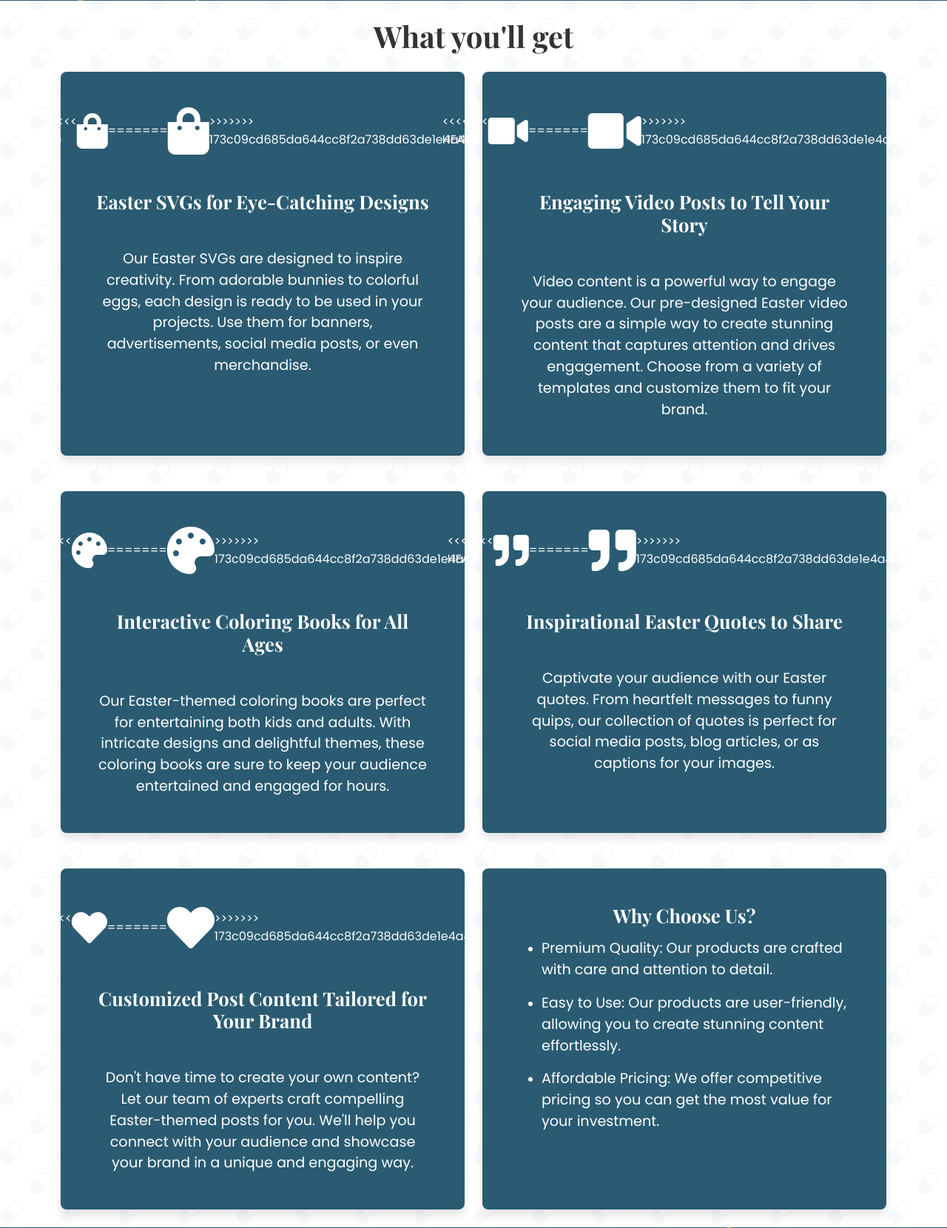
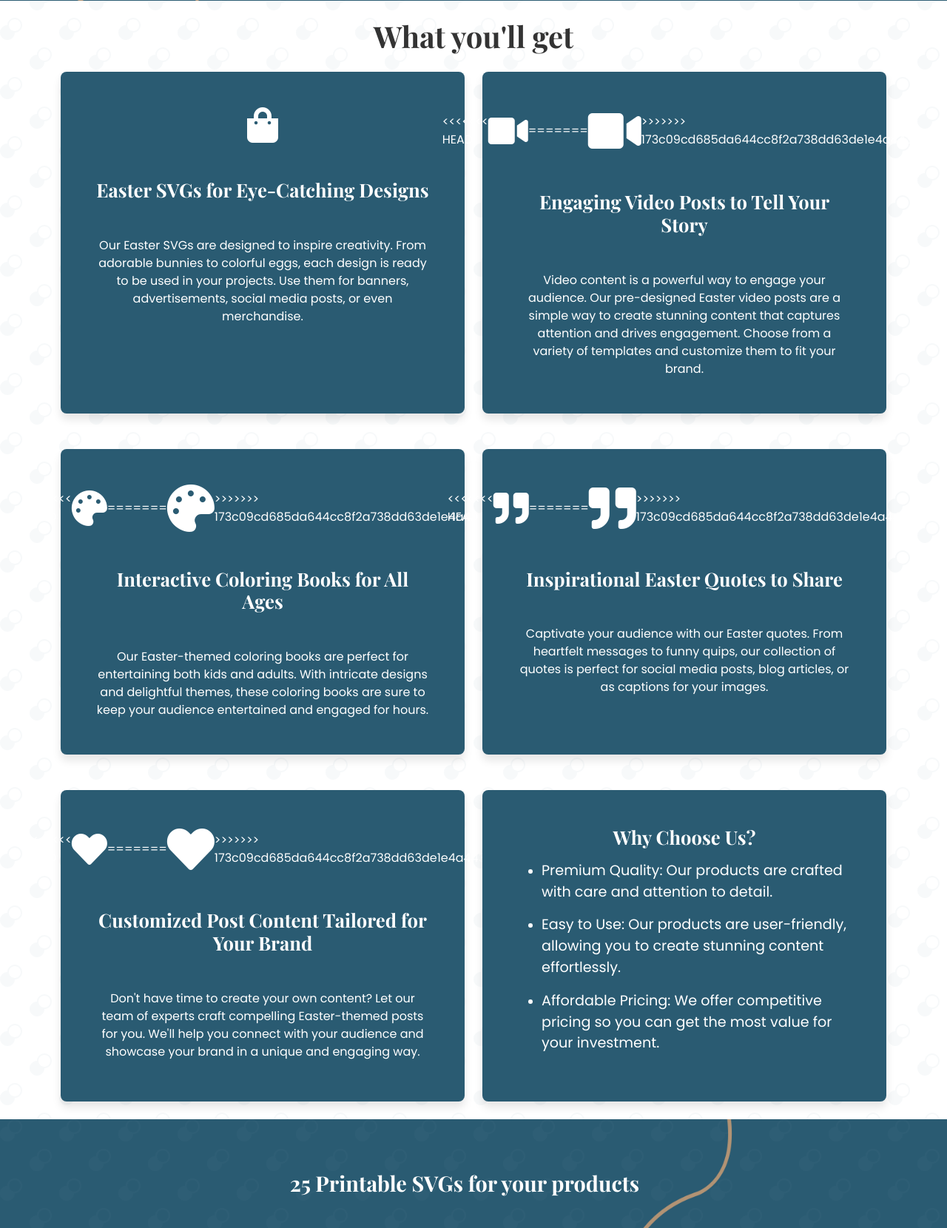
Before and after one commit to mdikavw/jv-easter-salespage, a PHP site: page / in a window 1280 px wide. Shown: the part 3016-4676 px from the top of the page at 74% size. Run offline with PHP 8.4, Linux system fonts and the light colour scheme; some libraries are stand-ins or nearby versions; some web fonts are replaced.

Commit message:
[FIX] Update file

```diff
--- a/includes/summary.php
+++ b/includes/summary.php
@@ -31,11 +31,7 @@
             <div class="card h-100 bg-primary border-0 rounded-3">
                 <div class="card-body p-5 text-white">
                     <div class="d-flex align-items-center justify-content-center">
-<<<<<<< HEAD
                         <i class="fas fa-shopping-bag fa-3x"></i>
-=======
-                        <i class="fas fa-shopping-bag fa-4x"></i>
->>>>>>> 173c09cd685da644cc8f2a738dd63de1e4a44302
                     </div>
                     <h3 id="title-summary" class="card-title text-center mt-5">Easter SVGs for Eye-Catching Designs</h3>
                     <p id="content-summary" class="card-text text-center mt-5">
--- a/style.css
+++ b/style.css
@@ -228,13 +228,9 @@
 	#btn-cta {
 		width: 50%;
 	}
-<<<<<<< HEAD
 
 	#content-summary {
 		font-size: 1rem;
 	}
 
 }
-=======
-}
->>>>>>> 173c09cd685da644cc8f2a738dd63de1e4a44302
```
